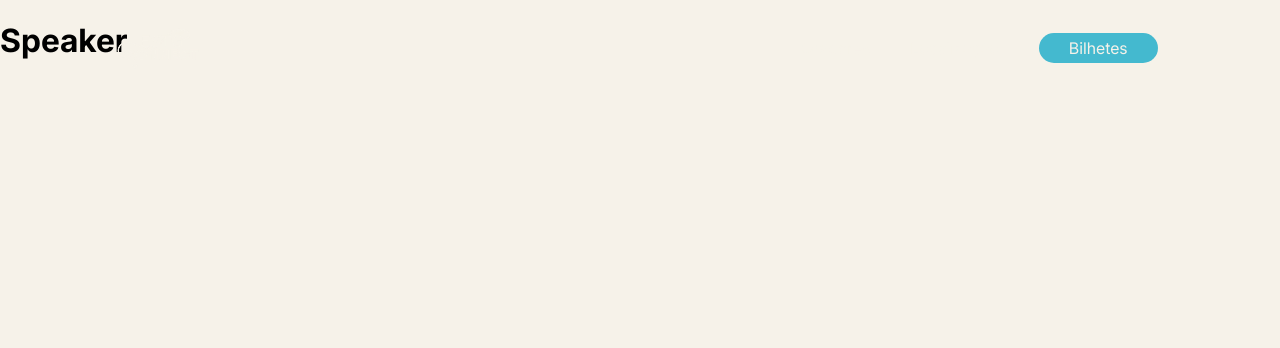
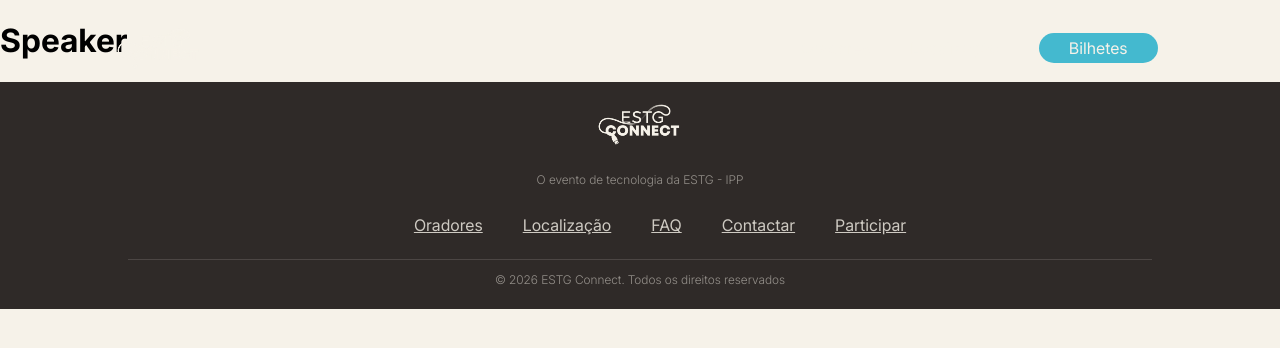
Before and after one commit to xickoh/estg_connect, a React (Create React App) app: page /speaker in a window 1280 px wide. Shown: the top 348 px of the page. Built offline with nearby package versions, Linux system fonts and the light colour scheme.

Commit message:
add footer

```diff
--- a/src/App.css
+++ b/src/App.css
@@ -1,6 +1,11 @@
 @font-face {
   font-family: 'Inter';
   src: url('/public/assets/fonts/Inter_18pt-Regular.ttf') format('woff2')
+}
+
+@font-face {
+  font-family: 'Inter Light';
+  src: url('/public/assets/fonts/Inter_18pt-Light.ttf') format('woff2')
 }
 
 @font-face {
@@ -18,4 +23,10 @@
 body {
   font-family: Inter;
   background: #F6F2E9;
+  width: 100%;
 }
+
+#root {
+  width: 100%;
+  position: relative;
+}
--- a/src/App.tsx
+++ b/src/App.tsx
@@ -1,11 +1,12 @@
 import React, { JSX } from 'react';
 import { BrowserRouter as Router, Route, Routes } from 'react-router-dom';
 import './App.css';
-import Home from './pages/Home';
+import Home from './pages/Home/Home';
 import Faq from './pages/Faq';
 import Contact from './pages/Contact';
 import Speaker from './pages/Speaker';
 import Navbar from './components/navbar/Navbar';
+import Footer from './components/footer/Footer';
 
 const App: React.FC = () => {
   return (
@@ -20,6 +21,7 @@ const App: React.FC = () => {
           <Route path="/speaker" element={<Speaker />} />
         </Routes>
       </Router>
+      <Footer />
     </>
   );
 };
--- /dev/null
+++ b/src/components/footer/Footer.tsx
@@ -0,0 +1,23 @@
+import React from "react";
+import { FC } from "react";
+import "./Styles.css";
+
+const Footer: FC = () => {
+    return (
+        <div id="footer">
+            <a href="/"><img id="logo" src="/assets/logo.svg" /></a>
+            <h3>O evento de tecnologia da ESTG - IPP</h3>
+            <ul>
+                <li><a href="#">Oradores</a></li>
+                <li><a href="#">Localização</a></li>
+                <li><a href="#">FAQ</a></li>
+                <li><a href="#">Contactar</a></li>
+                <li><a href="#">Participar</a></li>
+            </ul>
+            <hr/>
+            <h3>© 2026 ESTG Connect. Todos os direitos reservados</h3>
+        </div>
+    );
+};
+
+export default Footer;
--- /dev/null
+++ b/src/components/footer/Styles.css
@@ -0,0 +1,35 @@
+#footer {
+    width: 100%;
+    background: #2F2A28;
+    text-align: center;
+    padding: 10px 0;;
+}
+
+#footer h3 {
+    color: #F6F2E9;
+    opacity: 0.5;
+    font-size: 12px;
+    font-weight: 100;
+    font-family: "Inter Light";
+}
+
+#footer ul {
+    display: inline-flex;
+    list-style: none;
+    gap: 40px;
+}
+
+#footer li a {
+    color: #F6F2E9;
+    opacity: 0.8;
+}
+
+#footer hr {
+    width: 80%;
+    border: none;
+    border-top: 1px solid #4C4644;
+}
+
+#footer hr:last-child {
+    font-size: 11px;
+}
--- a/src/components/hero/Styles.css
+++ b/src/components/hero/Styles.css
@@ -11,6 +11,7 @@
     pointer-events: none;
     user-select: none;
     -webkit-user-drag: none;
+    min-width: 500px;
 }
 
 #hero .title {
--- a/src/components/navbar/Styles.css
+++ b/src/components/navbar/Styles.css
@@ -1,3 +1,9 @@
+@media (max-width: 760px) {
+    #navbar ul {
+        display: none !important;
+    }
+}
+
 #navbar {
     display: flex;
     align-items: center;
@@ -7,6 +13,7 @@
     justify-content: space-between;
     height: 53px;
     position: absolute;
+    z-index: 100;
 }
 
 #navbar a:has(#logo) {
--- a/src/pages/Home.tsx
+++ b/src/pages/Home/Home.tsx
@@ -1,10 +1,10 @@
 import React from "react";
 import { FC } from "react";
-import Hero from "../components/hero/Hero";
+import Hero from "../../components/hero/Hero";
 
 const Home: FC = () => {
     return (
-        <div>
+        <div id="home">
             <Hero />;
             <h1>Home</h1>
             <ul>
--- /dev/null
+++ b/src/pages/Home/Styles.css
@@ -0,0 +1,3 @@
+#home {
+
+}
```
